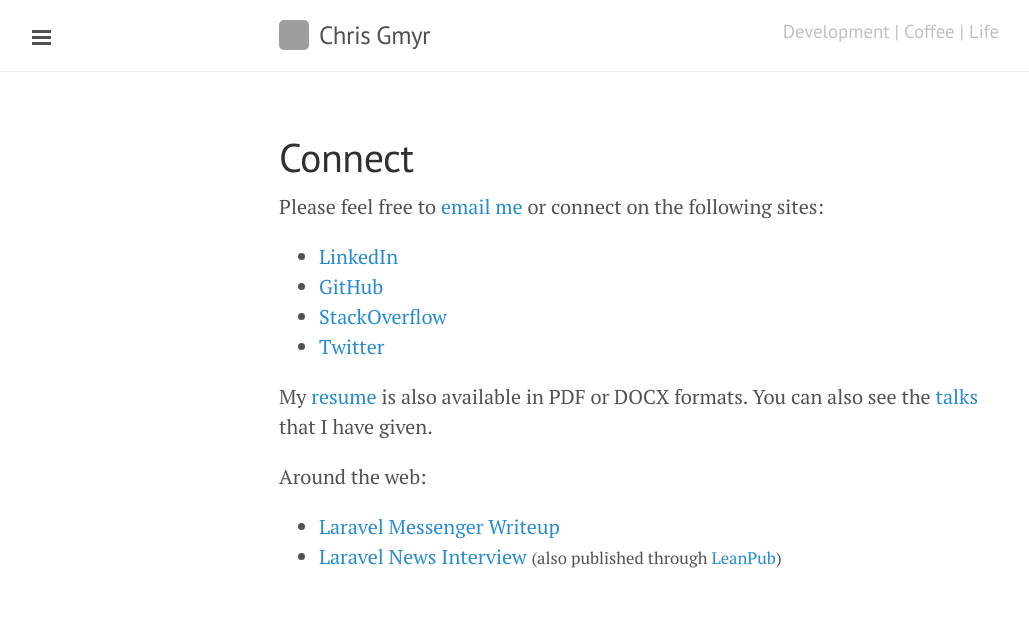
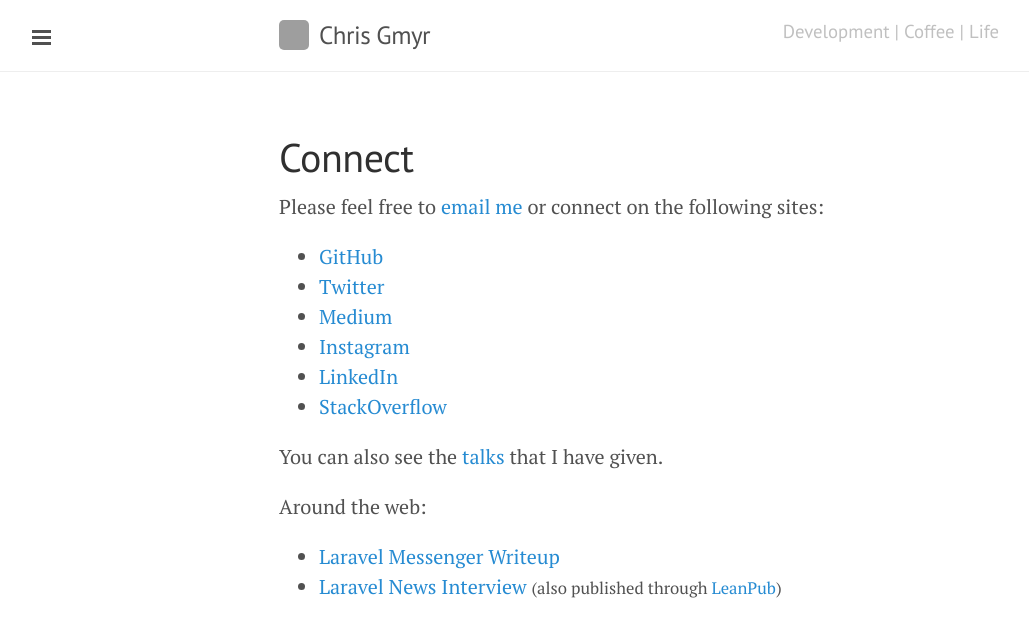
Before and after one commit to cmgmyr/cmgmyr.github.io, a Jekyll site: the page built from connect.md, in a window 1280 px wide. Shown: the top 637 px of the page, without its empty margins (1-1030 px from the left). Built offline with Jekyll 4.4.1, drawn with Linux system fonts in a browser that asks for light colours; grey boxes are pictures that could not be loaded.

Commit message:
updated site links, removed resume and about pages

```diff
--- a/_config.yml
+++ b/_config.yml
@@ -19,21 +19,19 @@ author:
 timezone:         America/New_York
 
 pages_list:
-  About: '/about'
   Connect: '/connect'
   Projects: '/projects'
   Talks: '/talks'
-  Resume: '/resume'
   Archive: '/archive'
   Feed: 'http://feeds.feedburner.com/chrisgmyr'
 
 follow_me:
   Github: 'https://github.com/cmgmyr'
-  CodeMentor: 'https://www.codementor.io/cmgmyr'
+  Twitter: 'https://twitter.com/cmgmyr'
+  Medium: 'https://medium.com/@cmgmyr'
   Instagram: 'http://instagram.com/cmgmyr'
   LinkedIn: 'http://www.linkedin.com/in/chrisgmyr'
   StackOverflow: 'http://stackoverflow.com/users/1791532/chris-g'
-  Twitter: 'https://twitter.com/cmgmyr'
 
 gems: [
   'jekyll-paginate',
--- a/connect.md
+++ b/connect.md
@@ -5,18 +5,18 @@ layout: page
 dsq_thread_id:
   - 3401832962
 ---
-Please feel free to <a href='mailto&#58;&#99;%6D&#103;&#109;y%72&#37;40&#103;m%61&#37;69l&#46;co&#109;'>email me</a> or connect on the following sites:
+Please feel free to <a href='mailto:cmgmyr@gmail.com'>email me</a> or connect on the following sites:
 
+  * <a href="https://github.com/cmgmyr" target="_blank">GitHub</a>
+  * <a href="https://twitter.com/cmgmyr" target="_blank">Twitter</a>
+  * <a href="https://medium.com/@cmgmyr" target="_blank">Medium</a>
+  * <a href="https://www.instagram.com/cmgmyr/" target="_blank">Instagram</a>
   * <a href="http://www.linkedin.com/in/chrisgmyr" target="_blank">LinkedIn</a>
-  * <a href="https://github.com/cmgmyr" target="_blank">GitHub</a>
   * <a href="http://stackoverflow.com/users/1791532/chris-g" target="_blank">StackOverflow</a>
-  * <a href="https://twitter.com/cmgmyr" target="_blank">Twitter</a>
 
-My [resume][1] is also available in PDF or DOCX formats. You can also see the [talks](/talks) that I have given.
+You can also see the [talks](/talks) that I have given.
 
 Around the web:
 
   * <a href="https://laravel-news.com/2014/11/laravel-user-messenger/" target="_blank">Laravel Messenger Writeup</a>
   * <a href="https://laravel-news.com/2015/01/artisan-files-chris-gmyr/" target="_blank">Laravel News Interview</a> <small>(also published through [LeanPub](https://leanpub.com/theartisanfiles-volume2))</small>
-
- [1]: /resume/
```
Also changed, not shown: about.md (deleted, +0 -11 lines), resume.md (deleted, +0 -6 lines).
